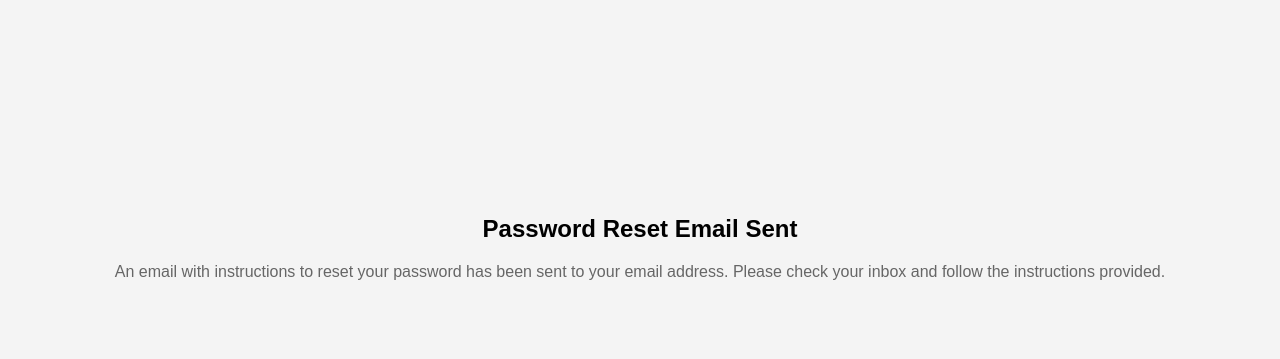
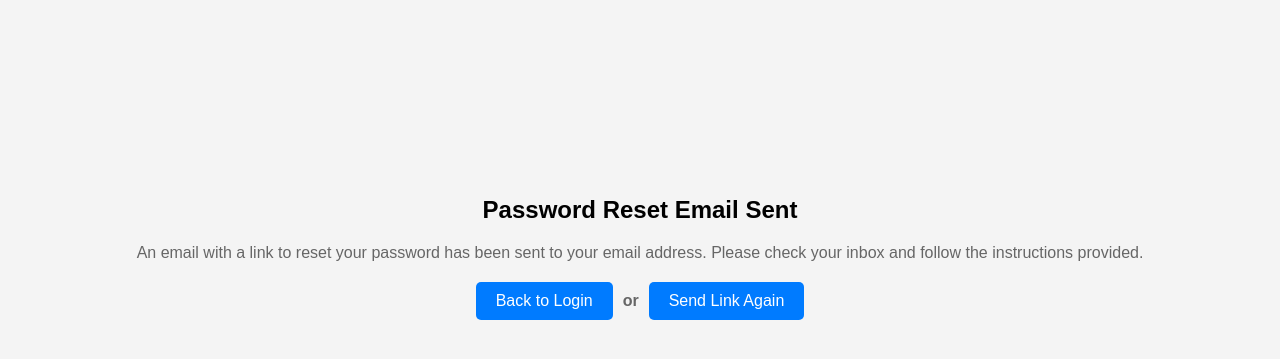
Before and after one commit to shah-ka-alt/wheelos_live, a Django app: page /password_reset_done/ in a window 1280 px wide. Shown: the part 150-509 px from the top of the page. Run offline with Django 4.2, Linux system fonts and the light colour scheme; parts of the project's set-up code (start-up, migrations or seed data) failed here and were passed over.

Commit message:
Update password_reset_done.html

```diff
--- a/templates/password_reset_done.html
+++ b/templates/password_reset_done.html
@@ -50,8 +50,12 @@
 <body>
     <div class="container">
         <h1>Password Reset Email Sent</h1>
-        <p>An email with instructions to reset your password has been sent to your email address. Please check your inbox and follow the instructions provided.</p>
-        {% comment %} <a href="{% url 'login' %}" class="btn">Back to Login</a> {% endcomment %}
+        <p>An email with a link to reset your password has been sent to your email address. Please check your inbox and follow the instructions provided.</p>
+        <div style="display: flex; justify-content: center;">
+            <a href="{% url 'login' %}" class="btn">Back to Login</a>
+            <p style="margin: 10px 10px;"><b>or</b></p>
+            <a href="{% url 'password_reset' %}" class="btn">Send Link Again</a>
+          </div>
     </div>
 </body>
 </html>
```
